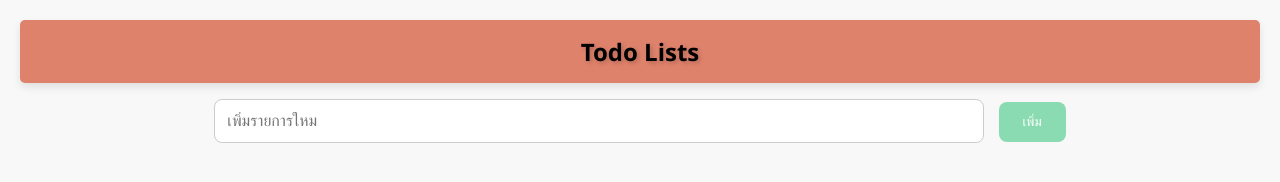
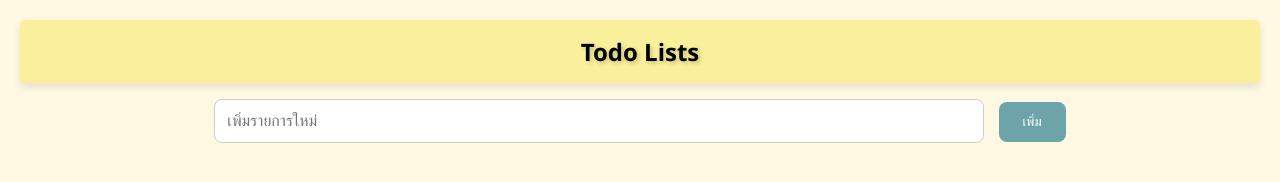
Before and after one commit to 65160021-Thanyarat/88726065, a plain HTML site: page Lab07/todo.html in a window 1280 px wide. Drawn offline with Linux system fonts and the light colour scheme.

Commit message:
first commit

```diff
--- a/Lab07/styles.css
+++ b/Lab07/styles.css
@@ -3,12 +3,12 @@ body {
     font-family: "Segoe UI", Tahoma, Geneva, Verdana, sans-serif;
     text-align: center;
     margin: 20px;
-    background-color: #f8f8f8;
+    background-color: #FFF8E3;
 }
 h1 {
     color: #333;
     font-size: 24px;
-    background-color: #DF826C;
+    background-color: #FAEF9B;
     padding: 15px;
     border-radius: 5px;
     color: rgb(0, 0, 0);
@@ -32,7 +32,7 @@ h1 {
     transition: background-color 0.3s, transform 0.2s;
 }
     li.completed {
-    background-color: #D0F288;
+    background-color: #FFF;
     text-decoration: line-through;
 }
     input[type="text"] {
@@ -45,7 +45,7 @@ h1 {
 }
     button {
     padding: 12px 24px;
-    background-color: #8ADAB2;
+    background-color: #6DA4AA;
     color: white;
     border: none;
     border-radius: 8px;
--- a/Lab07/todo.html
+++ b/Lab07/todo.html
@@ -11,7 +11,7 @@
 
     <h1>Todo Lists</h1>
 
-    <input type="text" id="todo-input" placeholder="เพิ่มรายการใหม"่ />
+    <input type="text" id="todo-input" placeholder="เพิ่มรายการใหม่"่ />
     <button id="add-button">เพิ่ม</button>
     <ul id="todo-list">
         <!-- รายการที่เพิ่มจะแสดงที่นี่ -->
```
